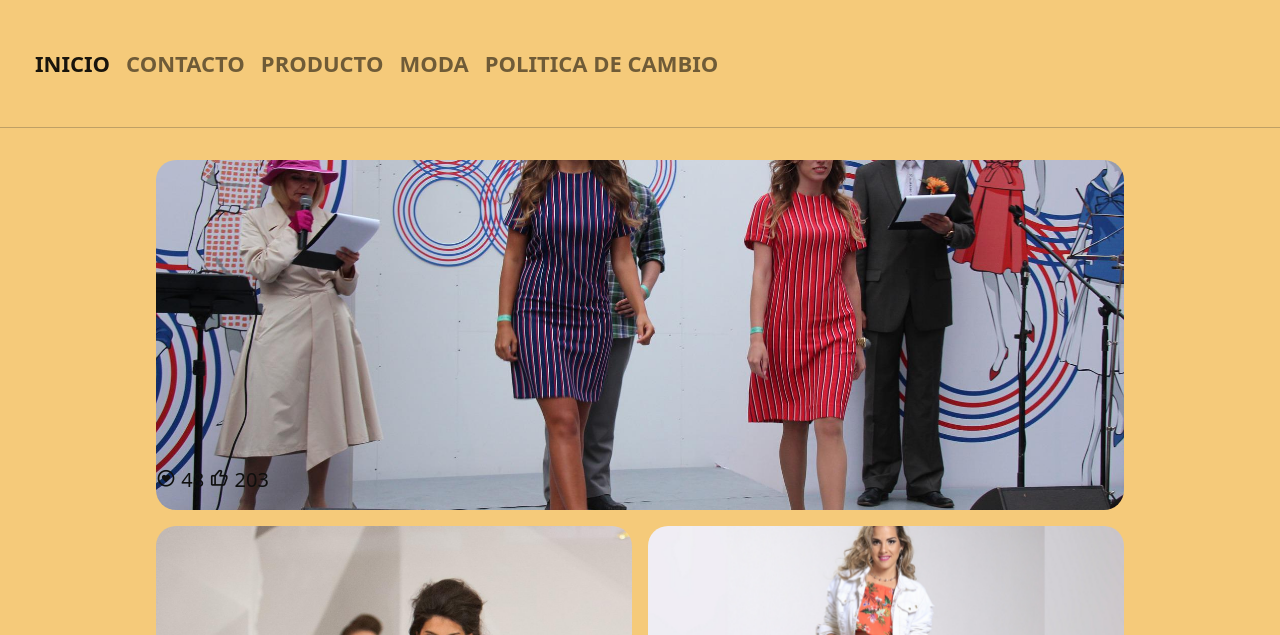
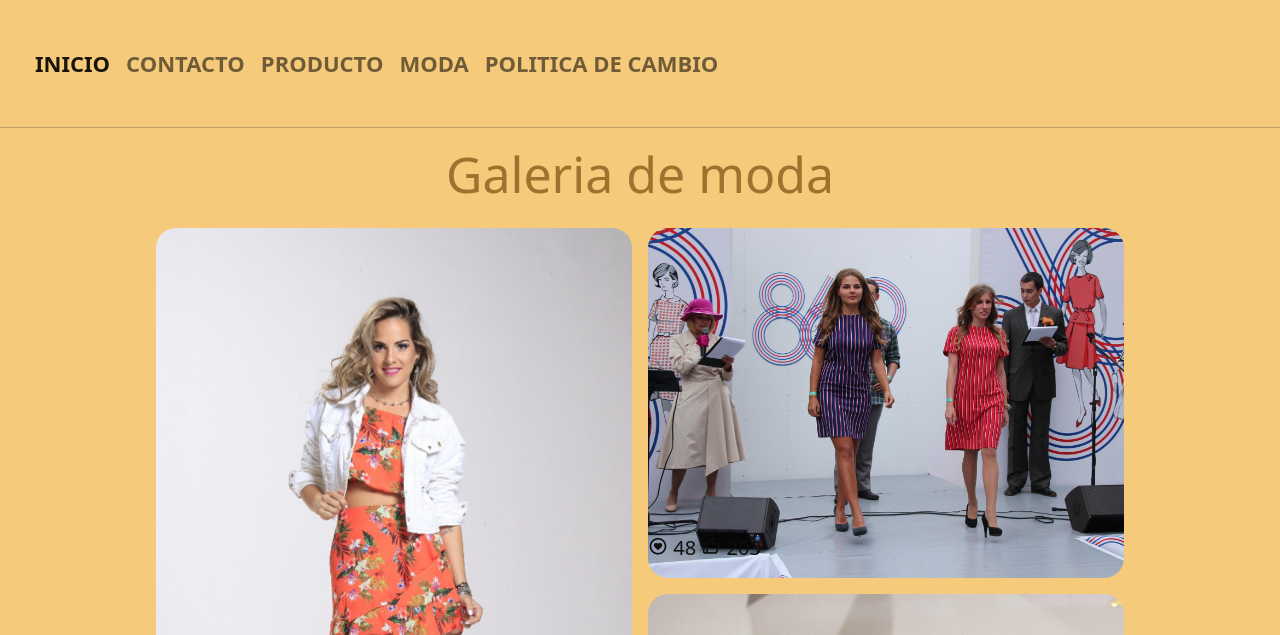
Before and after one commit to genaroandrade/Nadua-indumentaria, a website: page pages.html/moda.html in a window 1280 px wide. Shown: the part 165-800 px from the top of the page. Drawn offline with nearby package versions, Linux system fonts and the light colour scheme.

Commit message:
galeria de moda modificando

```diff
--- a/pages.html/moda.html
+++ b/pages.html/moda.html
@@ -58,8 +58,10 @@
   </header>
   <hr>
 
-  <main class="grid">
+  <main>
+    <h2>Galeria de moda</h2>
 
+     <div class="grid">
     <div class="item-a">
       <img src="../coderimagen/model-2868799_1920.jpg" alt="imagen de desfile de moda">
       <div class="icons">
@@ -67,7 +69,7 @@
         <span><i class="bx bx-like"></i> 203</span>
       </div>
     </div>
-    <div>
+    <div class="item-c">
       <img src="../coderimagen/fashion-2810385_1920.jpg" alt="imagen de desfile ">
       <div class="icons">
         <span><i class="bx bx-heart-circle"></i> 48</span>
--- a/scss/styles.scss
+++ b/scss/styles.scss
@@ -37,8 +37,8 @@ h5 {
   font-size: 20px;
 }
 
-.item-a {
-  grid-column: 1 / span 2;
+.item-c {
+  grid-row:1/span 2;
 }
 .item-d {
   grid-row: 2 / span 3;
@@ -239,9 +239,7 @@ caption {
     height: 51rem;
     margin: auto;
     box-sizing: border-box;
-
   }
-
 }
 
 .formtitulo {
@@ -256,8 +254,6 @@ caption {
   text-align: center;
   @include escritorio {
     font-size: 25px;
-
-
   }
   label {
     color: $color_captiom;
@@ -266,10 +262,7 @@ caption {
   textarea,
   select {
     background-color: #ede1cb;
-
-
   }
-
 }
 
 .card {
@@ -280,7 +273,7 @@ caption {
 .cardconteiner {
   justify-content: center;
   a:hover {
-    background-color:$color_textoparrafo;
+    background-color: $color_textoparrafo;
   }
   h5 {
     color: $color_textoparrafo;
@@ -295,3 +288,16 @@ caption {
     justify-content: space-around;
   }
 }
+.enviar,
+#enviar {
+  padding: 2px;
+  width: 100px;
+  @include escritorio {
+    width: 170px;
+  }
+}
+h2{
+  font-size: 50px;
+  text-align: center;
+  color: $color_captiom
+}
```
Also changed, not shown: css/styles.css.
